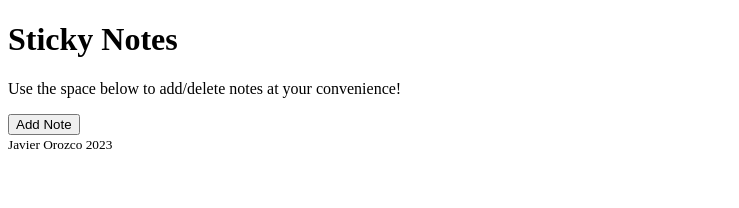
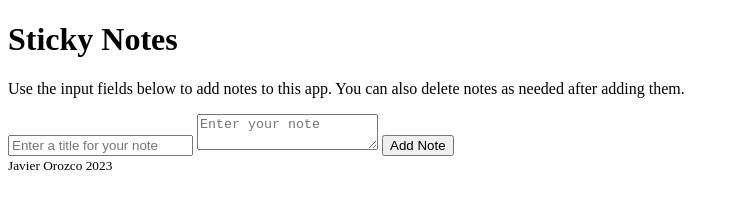
Before and after one commit to jorozco94/Vanilla-Notes, a plain HTML site: page index.html in a window 1280 px wide. Shown: the whole page, without its empty margins (0-739 px from the left). Drawn offline with Linux system fonts and the light colour scheme.

Commit message:
chore: Note submission fields

```diff
--- a/index.html
+++ b/index.html
@@ -10,10 +10,14 @@
 <body>
   <header>
     <h1>Sticky Notes</h1>
-    <p>Use the space below to add/delete notes at your convenience!</p>
-    <button>Add Note</button>
+    <p>Use the input fields below to add notes to this app. You can also delete notes as needed after adding them.</p>
   </header>
   <main>
+    <div class="noteSubmission">
+      <input type="text" id="noteTitle" placeholder="Enter a title for your note">
+      <textarea id="noteBody" placeholder="Enter your note"></textarea>
+      <button id="newNoteBtn">Add Note</button>
+    </div>
     <div class="noteContainer">
 
     </div>
--- a/scripts/notes.js
+++ b/scripts/notes.js
@@ -0,0 +1,2 @@
+// Note structure - Title and Body Text
+//
```
